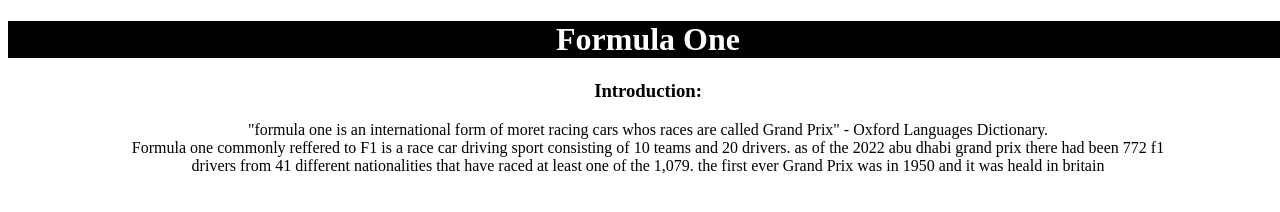
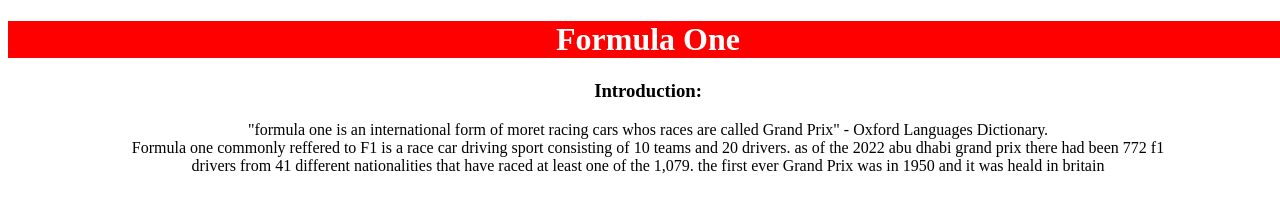
Before and after one commit to ha8465/myWebsite, a plain HTML site: page index.html in a window 1280 px wide. Drawn offline with Linux system fonts and the light colour scheme.

Commit message:
Update index.html

```diff
--- a/index.html
+++ b/index.html
@@ -7,13 +7,13 @@
 h1{
 color: rgb(255,255,255);
 
-background-color: rgb(0,0,0);
+background-color: rgb(255,0,0);
 }
 
 body{
 
 text-align: center;
-background-image: gradient(rgb(251, 174, 174), rgb(209, 0, 0));
+
 
 min-width: 100%;
 min-height: 100%;
```
